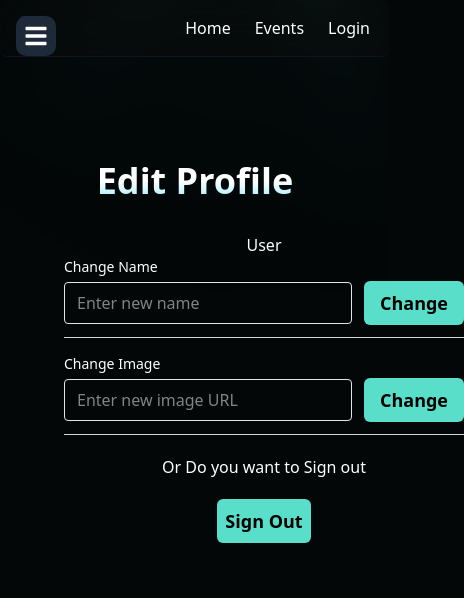
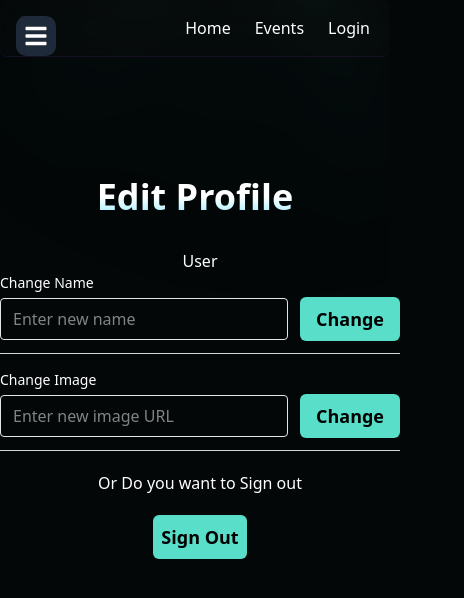
Before and after one commit to MohanadX/Lorial, a Next.js app: page /user/1 in a window 390 px wide. Shown: the top 598 px of the page, 464 px wide, since content can reach past the window. Built offline with nearby package versions, Linux system fonts and the light colour scheme; no server answers; what imagekit would draw is missing.

Commit message:
fixed the sidebar on profile on mobile viewport

```diff
--- a/app/(root)/event/[slug]/page.tsx
+++ b/app/(root)/event/[slug]/page.tsx
@@ -6,7 +6,7 @@ import Image from "next/image";
 import { notFound } from "next/navigation";
 import { Suspense } from "react";
 
-const BASE_URL = process.env.NEXT_PUBLIC_BASE_URL;
+const BASE_URL = process.env.BASE_URL;
 
 const EventDetailsItem = ({
 	icon,
@@ -53,7 +53,7 @@ const EventTags = ({ tags }: { tags: string[] }) => {
 const Event = async ({ params }: { params: Promise<{ slug: string }> }) => {
 	const { slug } = await params;
 
-	const request = await fetch(`https://lorial.netlify.app/api/events/${slug}`);
+	const request = await fetch(`${BASE_URL}/api/events/${slug}`);
 
 	const {
 		event: {
--- a/app/(root)/user/[id]/layout.tsx
+++ b/app/(root)/user/[id]/layout.tsx
@@ -13,7 +13,7 @@ export default function DashboardLayout({
 	return (
 		<div className="flex min-h-screen">
 			<Sidebar />
-			<main className="flex-1 p-6">{children}</main>
+			<main className="flex-1 md:p-6">{children}</main>
 		</div>
 	);
 }
--- a/app/(root)/user/[id]/page.tsx
+++ b/app/(root)/user/[id]/page.tsx
@@ -6,7 +6,7 @@ import Form from "next/form";
 export default async function UserPage() {
 	const session = await auth();
 	return (
-		<main className="max-w‑2xl text-center p‑6">
+		<main className="max-w‑2xl max-md:max-w-xl text-center md:p-6">
 			<h1 className="text‑2xl text-center font‑bold mb‑4">Edit Profile</h1>
 			{/* 3 inputs for changing user data */}
 			<div className="mx-auto w-100 mt-5">
--- a/app/globals.css
+++ b/app/globals.css
@@ -116,7 +116,7 @@
 	}
 
 	main {
-		@apply mx-auto container flex flex-col sm:px-10 px-5 py-10;
+		@apply mx-auto container flex flex-col sm:px-2 md:px-5 py-10;
 	}
 
 	h1 {
--- a/app/layout.tsx
+++ b/app/layout.tsx
@@ -5,6 +5,8 @@ import LightRays from "@/components/LightRays";
 import Navbar from "@/components/Navbar";
 import { Suspense } from "react";
 import Loader from "@/components/Loader";
+
+const BASE_URL = process.env.BASE_URL;
 
 const SchibstedGrotesk = localFont({
 	src: [
@@ -59,9 +61,9 @@ export const metadata: Metadata = {
 		title: "Lorial – Developer Community Events Hub",
 		description:
 			"The Hub For every Developers events For better Development Future",
-		images: ["https://lorial.netlify.app/favicon.ico"],
+		images: [`${BASE_URL}/favicon.ico`],
 		siteName: "Lorial",
-		url: "https://lorial.netlify.app",
+		url: BASE_URL,
 		type: "website",
 	},
 	robots: {
@@ -80,7 +82,7 @@ export const metadata: Metadata = {
 			"@context": "http://schema.org",
 			"@type": "WebSite",
 			name: "Lorial",
-			url: "https://lorial.netlify.app",
+			url: BASE_URL,
 			description:
 				"A platform for developers to discover, share, and attend the latest developer community events.",
 			publisher: {
@@ -88,7 +90,7 @@ export const metadata: Metadata = {
 				name: "Lorial",
 				logo: {
 					"@type": "ImageObject",
-					url: "https://lorial.netlify.app/favicon.ico", // your logo URL
+					url: `${BASE_URL}/favicon.ico`, // your logo URL
 				},
 			},
 		}),
--- a/components/SideBar.tsx
+++ b/components/SideBar.tsx
@@ -48,7 +48,7 @@ export default function Sidebar() {
 							<Link
 								key={item.href}
 								href={item.href}
-								className={`flex items-center gap-3 px-4 py-2 rounded hover:bg-gray-700 transition ${
+								className={`flex max-md:mt-10 items-center gap-3 px-4 py-2 rounded hover:bg-gray-700 transition ${
 									pathname === item.href ? "bg-gray-700 font-semibold" : ""
 								}`}
 								onClick={() => setIsOpen(false)} // auto close when selecting a link (mobile)
```
